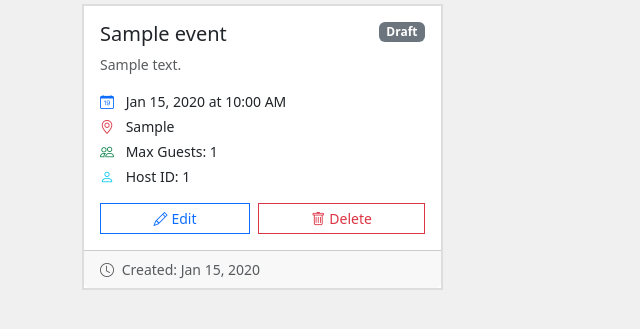
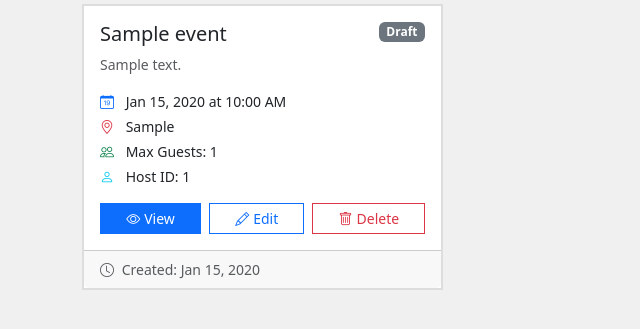
Before and after one commit to meiyo99/Gatherly, a PHP site: page /gatherly/events.php in a window 1280 px wide. Shown: the part 180-509 px from the top of the page, without its empty margins (0-640 px from the left). Run offline with PHP 8.4, Linux system fonts and the light colour scheme; a user stored in the database is signed in; tables that the repository leaves empty hold one stand-in row (values such as "Sample post").

Commit message:
add view buttons to event cards

```diff
--- a/admin/events.php
+++ b/admin/events.php
@@ -152,6 +152,9 @@ $events = $eventModel->getAll();
                                         </ul>
 
                                         <div class="d-flex gap-2">
+                                            <a href="<?= BASE_URL ?>/view_event.php?id=<?= $event['event_id'] ?>" class="btn btn-sm btn-primary flex-fill">
+                                                <i class="bi bi-eye me-1"></i>View
+                                            </a>
                                             <a href="<?= BASE_URL ?>/edit_event.php?id=<?= $event['event_id'] ?>" class="btn btn-sm btn-outline-primary flex-fill">
                                                 <i class="bi bi-pencil me-1"></i>Edit
                                             </a>
--- a/events.php
+++ b/events.php
@@ -152,6 +152,9 @@ $events = $eventModel->getAll();
                                         </ul>
 
                                         <div class="d-flex gap-2">
+                                            <a href="<?= BASE_URL ?>/view_event.php?id=<?= $event['event_id'] ?>" class="btn btn-sm btn-primary flex-fill">
+                                                <i class="bi bi-eye me-1"></i>View
+                                            </a>
                                             <a href="<?= BASE_URL ?>/edit_event.php?id=<?= $event['event_id'] ?>" class="btn btn-sm btn-outline-primary flex-fill">
                                                 <i class="bi bi-pencil me-1"></i>Edit
                                             </a>
```
